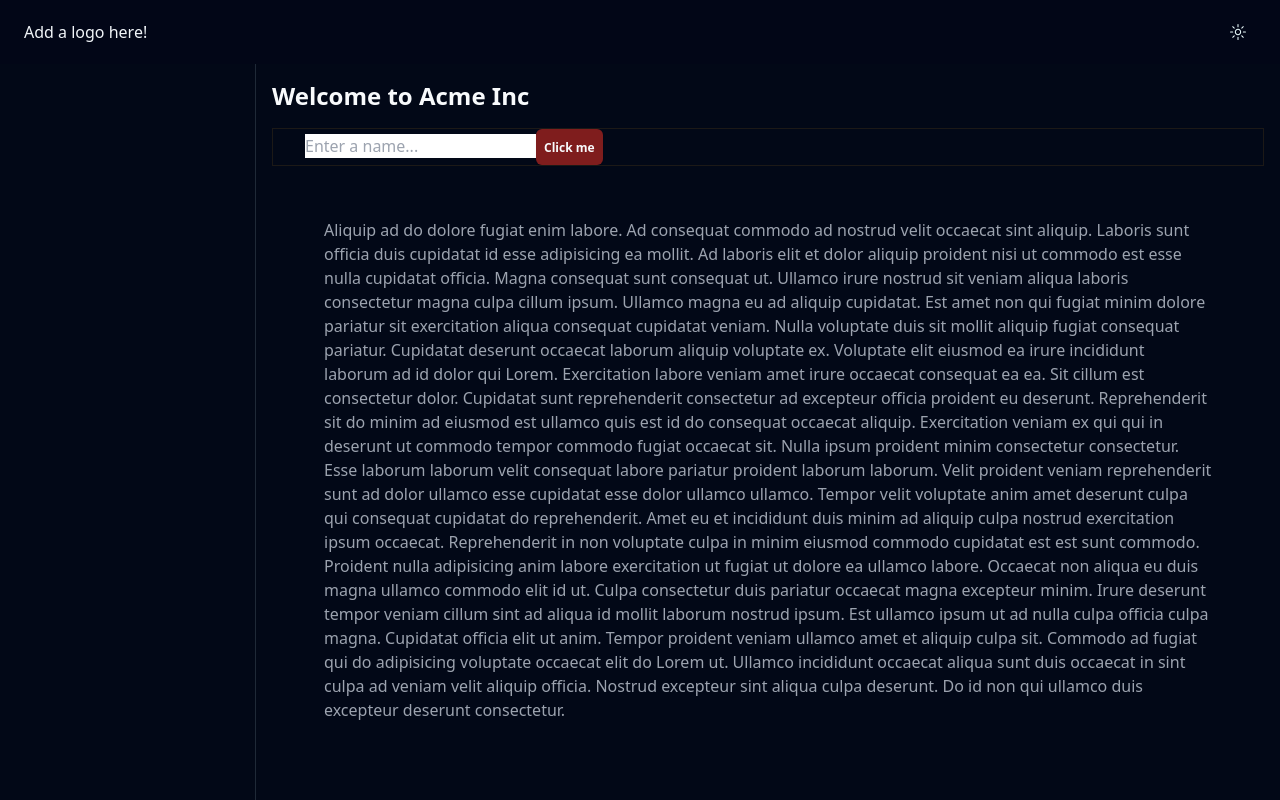
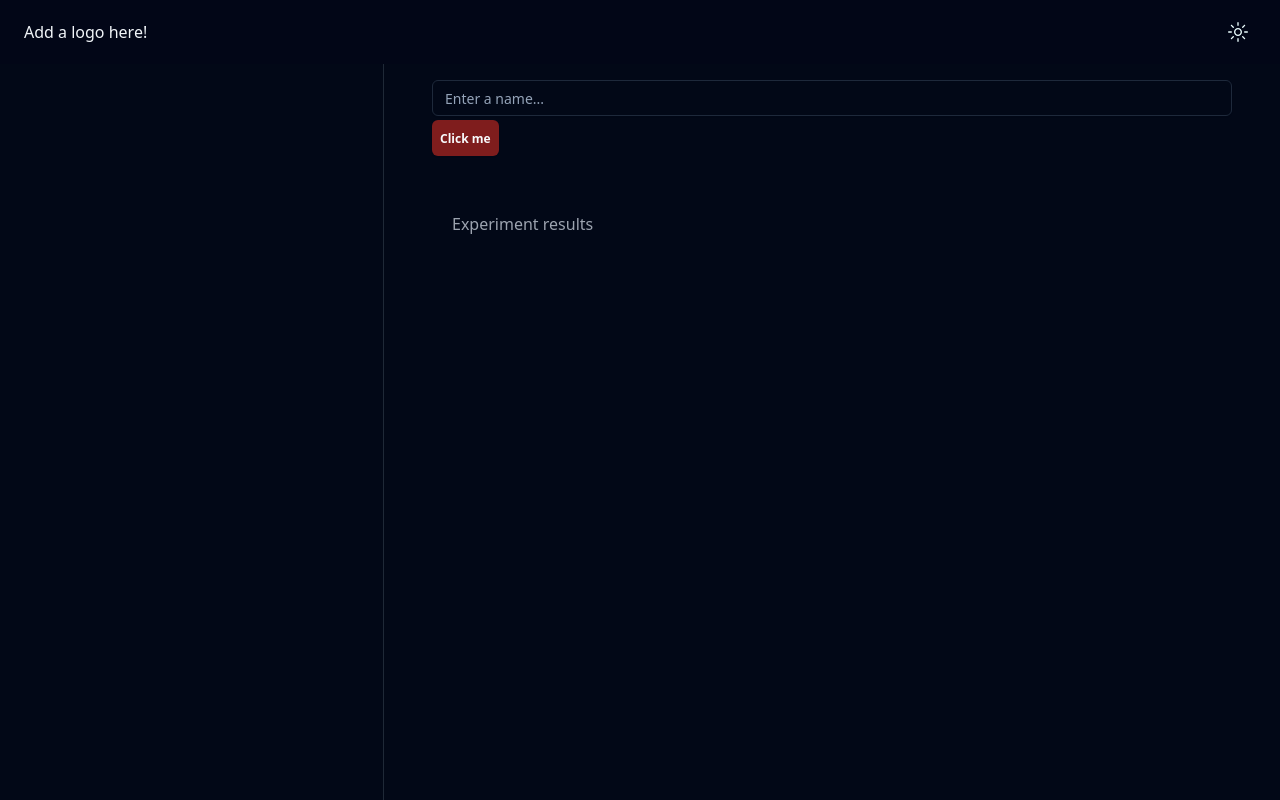
Before and after one commit to dezoito/ollama-grid-search, a React (Vite) app in the folder ollama-grid-search/: page / in a window 1280 px wide. Built offline with nearby package versions, Linux system fonts and the light colour scheme.

Commit message:
More style and layout stuff

```diff
--- a/ollama-grid-search/package.json
+++ b/ollama-grid-search/package.json
@@ -10,8 +10,10 @@
     "tauri": "tauri"
   },
   "dependencies": {
+    "@hookform/resolvers": "^3.3.4",
     "@radix-ui/react-dropdown-menu": "^2.0.6",
     "@radix-ui/react-icons": "^1.3.0",
+    "@radix-ui/react-label": "^2.0.2",
     "@radix-ui/react-slot": "^1.0.2",
     "@tauri-apps/api": "^1.5.2",
     "@types/node": "^20.11.5",
@@ -23,9 +25,11 @@
     "postcss": "^8.4.33",
     "react": "^18.2.0",
     "react-dom": "^18.2.0",
+    "react-hook-form": "^7.49.3",
     "tailwind-merge": "^2.2.0",
     "tailwindcss": "^3.4.1",
-    "tailwindcss-animate": "^1.0.7"
+    "tailwindcss-animate": "^1.0.7",
+    "zod": "^3.22.4"
   },
   "devDependencies": {
     "@types/react": "^18.2.15",
--- a/ollama-grid-search/src-tauri/tauri.conf.json
+++ b/ollama-grid-search/src-tauri/tauri.conf.json
@@ -37,8 +37,8 @@
         "fullscreen": false,
         "resizable": true,
         "title": "ollama-grid-search",
-        "width": 1024,
-        "height": 800
+        "width": 1200,
+        "height": 900
       }
     ]
   }
--- a/ollama-grid-search/src/Layout.tsx
+++ b/ollama-grid-search/src/Layout.tsx
@@ -2,6 +2,7 @@ import { Button } from "@/components/ui/button";
 import { invoke } from "@tauri-apps/api/tauri";
 import { useState } from "react";
 import { ModeToggle } from "./components/mode-toggle";
+import { Input } from "./components/ui/input";
 
 function Layout() {
   const [greetMsg, setGreetMsg] = useState("");
@@ -33,8 +34,9 @@ function Layout() {
 
   return (
     <div className="flex flex-col h-screen">
+      {/* nav */}
       <header className="flex h-16 items-center justify-between px-4 md:px-6 bg-slate-950">
-        <span className="flex items-center gap-2" href="#">
+        <span className="flex items-center gap-2">
           <div className=" text-slate-100">Add a logo here!</div>
         </span>
         <nav className="hidden md:flex gap-6">
@@ -42,7 +44,8 @@ function Layout() {
         </nav>
       </header>
       <div className="flex flex-1 overflow-hidden">
-        <div className="w-64 border-r border-gray-200 dark:border-gray-800">
+        {/* sidebar */}
+        <div className="w-96 border-r border-gray-200 dark:border-gray-800">
           <nav className="flex flex-col gap-6 p-4">
             {/* <span className="text-sm font-medium hover:underline" href="#">
               Dashboard
@@ -55,10 +58,10 @@ function Layout() {
             </span> */}
           </nav>
         </div>
+
+        {/* main div */}
         <main className="flex-1 p-4 overflow-y-auto">
-          <h1 className="text-2xl font-bold mb-4">Welcome to Acme Inc</h1>
-
-          <div className="container border-spacing-1 border-stone-900 border">
+          <div className="container">
             <form
               className="row"
               onSubmit={(e) => {
@@ -66,14 +69,15 @@ function Layout() {
                 greet();
               }}
             >
-              <input
+              <Input
                 id="greet-input"
+                placeholder="Enter a name..."
                 onChange={(e) => setName(e.currentTarget.value)}
-                placeholder="Enter a name..."
               />
+
               <Button
                 variant="destructive"
-                className="px-2 py-1 text-xs font-semibold leading-tight "
+                className="my-1 px-2 py-1 text-xs font-semibold leading-tight "
                 type="submit"
               >
                 Click me
@@ -84,43 +88,7 @@ function Layout() {
 
           <div className="p-10 m-3">
             <p className="text-gray-500 dark:text-gray-400">
-              Aliquip ad do dolore fugiat enim labore. Ad consequat commodo ad
-              nostrud velit occaecat sint aliquip. Laboris sunt officia duis
-              cupidatat id esse adipisicing ea mollit. Ad laboris elit et dolor
-              aliquip proident nisi ut commodo est esse nulla cupidatat officia.
-              Magna consequat sunt consequat ut. Ullamco irure nostrud sit
-              veniam aliqua laboris consectetur magna culpa cillum ipsum.
-              Ullamco magna eu ad aliquip cupidatat. Est amet non qui fugiat
-              minim dolore pariatur sit exercitation aliqua consequat cupidatat
-              veniam. Nulla voluptate duis sit mollit aliquip fugiat consequat
-              pariatur. Cupidatat deserunt occaecat laborum aliquip voluptate
-              ex. Voluptate elit eiusmod ea irure incididunt laborum ad id dolor
-              qui Lorem. Exercitation labore veniam amet irure occaecat
-              consequat ea ea. Sit cillum est consectetur dolor. Cupidatat sunt
-              reprehenderit consectetur ad excepteur officia proident eu
-              deserunt. Reprehenderit sit do minim ad eiusmod est ullamco quis
-              est id do consequat occaecat aliquip. Exercitation veniam ex qui
-              qui in deserunt ut commodo tempor commodo fugiat occaecat sit.
-              Nulla ipsum proident minim consectetur consectetur. Esse laborum
-              laborum velit consequat labore pariatur proident laborum laborum.
-              Velit proident veniam reprehenderit sunt ad dolor ullamco esse
-              cupidatat esse dolor ullamco ullamco. Tempor velit voluptate anim
-              amet deserunt culpa qui consequat cupidatat do reprehenderit. Amet
-              eu et incididunt duis minim ad aliquip culpa nostrud exercitation
-              ipsum occaecat. Reprehenderit in non voluptate culpa in minim
-              eiusmod commodo cupidatat est est sunt commodo. Proident nulla
-              adipisicing anim labore exercitation ut fugiat ut dolore ea
-              ullamco labore. Occaecat non aliqua eu duis magna ullamco commodo
-              elit id ut. Culpa consectetur duis pariatur occaecat magna
-              excepteur minim. Irure deserunt tempor veniam cillum sint ad
-              aliqua id mollit laborum nostrud ipsum. Est ullamco ipsum ut ad
-              nulla culpa officia culpa magna. Cupidatat officia elit ut anim.
-              Tempor proident veniam ullamco amet et aliquip culpa sit. Commodo
-              ad fugiat qui do adipisicing voluptate occaecat elit do Lorem ut.
-              Ullamco incididunt occaecat aliqua sunt duis occaecat in sint
-              culpa ad veniam velit aliquip officia. Nostrud excepteur sint
-              aliqua culpa deserunt. Do id non qui ullamco duis excepteur
-              deserunt consectetur.
+              Experiment results
             </p>
           </div>
         </main>
--- a/ollama-grid-search/src/components/ui/button.tsx
+++ b/ollama-grid-search/src/components/ui/button.tsx
@@ -19,7 +19,7 @@ const buttonVariants = cva(
           "bg-secondary text-secondary-foreground shadow-sm hover:bg-secondary/80",
         ghost: "hover:bg-accent hover:text-accent-foreground",
         link: "text-primary underline-offset-4 hover:underline",
-        transparent: "text-primary-foreground ",
+        transparentDark: "text-primary-foreground hover:bg-slate-800",
       },
       size: {
         default: "h-9 px-4 py-2",
--- /dev/null
+++ b/ollama-grid-search/src/components/ui/form.tsx
@@ -0,0 +1,176 @@
+import * as React from "react"
+import * as LabelPrimitive from "@radix-ui/react-label"
+import { Slot } from "@radix-ui/react-slot"
+import {
+  Controller,
+  ControllerProps,
+  FieldPath,
+  FieldValues,
+  FormProvider,
+  useFormContext,
+} from "react-hook-form"
+
+import { cn } from "@/lib/utils"
+import { Label } from "@/components/ui/label"
+
+const Form = FormProvider
+
+type FormFieldContextValue<
+  TFieldValues extends FieldValues = FieldValues,
+  TName extends FieldPath<TFieldValues> = FieldPath<TFieldValues>
+> = {
+  name: TName
+}
+
+const FormFieldContext = React.createContext<FormFieldContextValue>(
+  {} as FormFieldContextValue
+)
+
+const FormField = <
+  TFieldValues extends FieldValues = FieldValues,
+  TName extends FieldPath<TFieldValues> = FieldPath<TFieldValues>
+>({
+  ...props
+}: ControllerProps<TFieldValues, TName>) => {
+  return (
+    <FormFieldContext.Provider value={{ name: props.name }}>
+      <Controller {...props} />
+    </FormFieldContext.Provider>
+  )
+}
+
+const useFormField = () => {
+  const fieldContext = React.useContext(FormFieldContext)
+  const itemContext = React.useContext(FormItemContext)
+  const { getFieldState, formState } = useFormContext()
+
+  const fieldState = getFieldState(fieldContext.name, formState)
+
+  if (!fieldContext) {
+    throw new Error("useFormField should be used within <FormField>")
+  }
+
+  const { id } = itemContext
+
+  return {
+    id,
+    name: fieldContext.name,
+    formItemId: `${id}-form-item`,
+    formDescriptionId: `${id}-form-item-description`,
+    formMessageId: `${id}-form-item-message`,
+    ...fieldState,
+  }
+}
+
+type FormItemContextValue = {
+  id: string
+}
+
+const FormItemContext = React.createContext<FormItemContextValue>(
+  {} as FormItemContextValue
+)
+
+const FormItem = React.forwardRef<
+  HTMLDivElement,
+  React.HTMLAttributes<HTMLDivElement>
+>(({ className, ...props }, ref) => {
+  const id = React.useId()
+
+  return (
+    <FormItemContext.Provider value={{ id }}>
+      <div ref={ref} className={cn("space-y-2", className)} {...props} />
+    </FormItemContext.Provider>
+  )
+})
+FormItem.displayName = "FormItem"
+
+const FormLabel = React.forwardRef<
+  React.ElementRef<typeof LabelPrimitive.Root>,
+  React.ComponentPropsWithoutRef<typeof LabelPrimitive.Root>
+>(({ className, ...props }, ref) => {
+  const { error, formItemId } = useFormField()
+
+  return (
+    <Label
+      ref={ref}
+      className={cn(error && "text-destructive", className)}
+      htmlFor={formItemId}
+      {...props}
+    />
+  )
+})
+FormLabel.displayName = "FormLabel"
+
+const FormControl = React.forwardRef<
+  React.ElementRef<typeof Slot>,
+  React.ComponentPropsWithoutRef<typeof Slot>
+>(({ ...props }, ref) => {
+  const { error, formItemId, formDescriptionId, formMessageId } = useFormField()
+
+  return (
+    <Slot
+      ref={ref}
+      id={formItemId}
+      aria-describedby={
+        !error
+          ? `${formDescriptionId}`
+          : `${formDescriptionId} ${formMessageId}`
+      }
+      aria-invalid={!!error}
+      {...props}
+    />
+  )
+})
+FormControl.displayName = "FormControl"
+
+const FormDescription = React.forwardRef<
+  HTMLParagraphElement,
+  React.HTMLAttributes<HTMLParagraphElement>
+>(({ className, ...props }, ref) => {
+  const { formDescriptionId } = useFormField()
+
+  return (
+    <p
+      ref={ref}
+      id={formDescriptionId}
+      className={cn("text-[0.8rem] text-muted-foreground", className)}
+      {...props}
+    />
+  )
+})
+FormDescription.displayName = "FormDescription"
+
+const FormMessage = React.forwardRef<
+  HTMLParagraphElement,
+  React.HTMLAttributes<HTMLParagraphElement>
+>(({ className, children, ...props }, ref) => {
+  const { error, formMessageId } = useFormField()
+  const body = error ? String(error?.message) : children
+
+  if (!body) {
+    return null
+  }
+
+  return (
+    <p
+      ref={ref}
+      id={formMessageId}
+      className={cn("text-[0.8rem] font-medium text-destructive", className)}
+      {...props}
+    >
+      {body}
+    </p>
+  )
+})
+FormMessage.displayName = "FormMessage"
+
+export {
+  useFormField,
+  Form,
+  FormItem,
+  FormLabel,
+  FormControl,
+  FormDescription,
+  FormMessage,
+  FormField,
+}
--- /dev/null
+++ b/ollama-grid-search/src/components/ui/input.tsx
@@ -0,0 +1,25 @@
+import * as React from "react"
+
+import { cn } from "@/lib/utils"
+
+export interface InputProps
+  extends React.InputHTMLAttributes<HTMLInputElement> {}
+
+const Input = React.forwardRef<HTMLInputElement, InputProps>(
+  ({ className, type, ...props }, ref) => {
+    return (
+      <input
+        type={type}
+        className={cn(
+          "flex h-9 w-full rounded-md border border-input bg-transparent px-3 py-1 text-sm shadow-sm transition-colors file:border-0 file:bg-transparent file:text-sm file:font-medium placeholder:text-muted-foreground focus-visible:outline-none focus-visible:ring-1 focus-visible:ring-ring disabled:cursor-not-allowed disabled:opacity-50",
+          className
+        )}
+        ref={ref}
+        {...props}
+      />
+    )
+  }
+)
+Input.displayName = "Input"
+
+export { Input }
--- /dev/null
+++ b/ollama-grid-search/src/components/ui/label.tsx
@@ -0,0 +1,24 @@
+import * as React from "react"
+import * as LabelPrimitive from "@radix-ui/react-label"
+import { cva, type VariantProps } from "class-variance-authority"
+
+import { cn } from "@/lib/utils"
+
+const labelVariants = cva(
+  "text-sm font-medium leading-none peer-disabled:cursor-not-allowed peer-disabled:opacity-70"
+)
+
+const Label = React.forwardRef<
+  React.ElementRef<typeof LabelPrimitive.Root>,
+  React.ComponentPropsWithoutRef<typeof LabelPrimitive.Root> &
+    VariantProps<typeof labelVariants>
+>(({ className, ...props }, ref) => (
+  <LabelPrimitive.Root
+    ref={ref}
+    className={cn(labelVariants(), className)}
+    {...props}
+  />
+))
+Label.displayName = LabelPrimitive.Root.displayName
+
+export { Label }
```
Also changed, not shown: ollama-grid-search/src/components/mode-toggle.tsx (+3 -24 lines), ollama-grid-search/styles/globals.css (line endings or trailing spaces), 1 other file (tests, documents, lock files or other folders).
